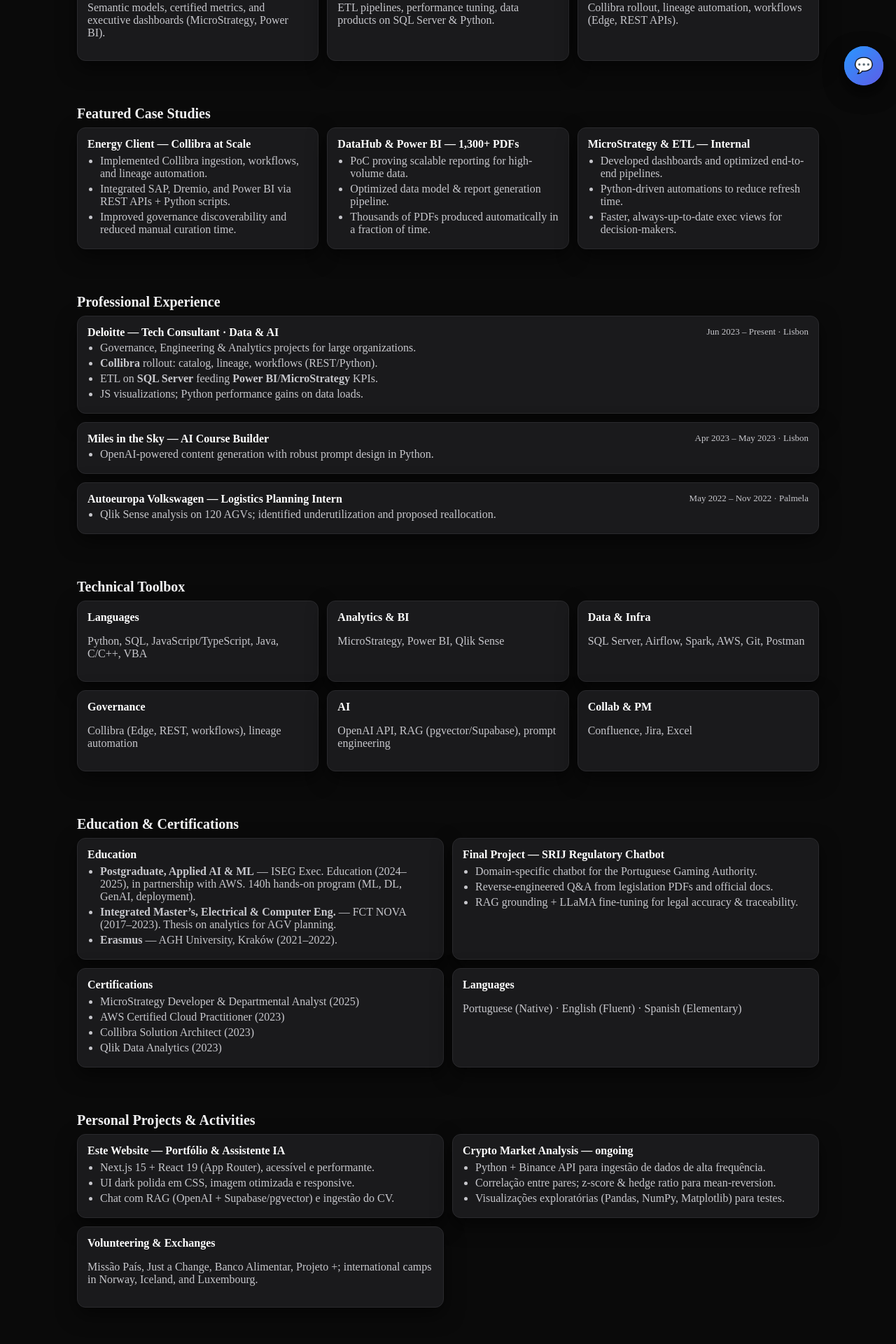
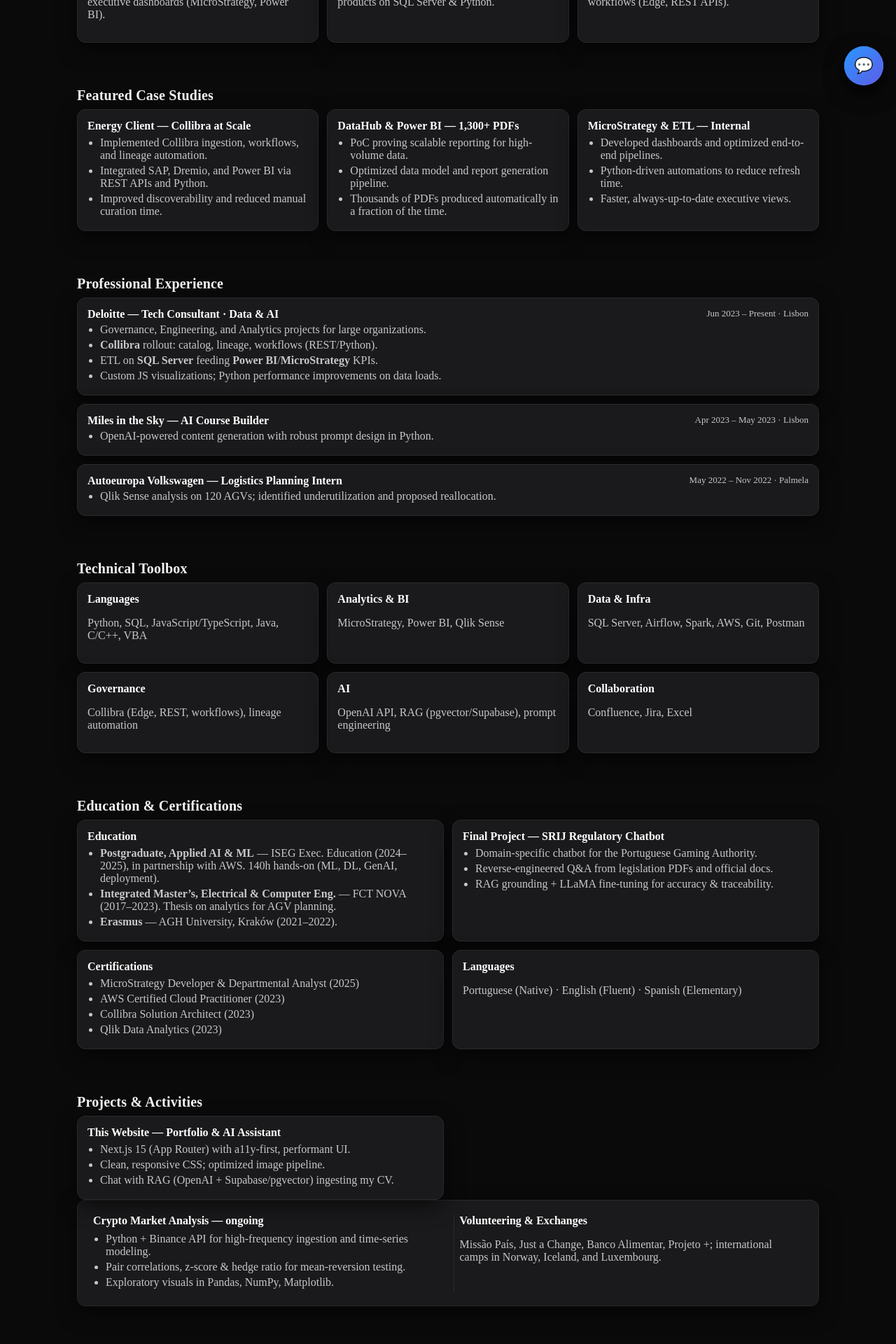
Before and after one commit to goncalogago1/curriculo, a Next.js app: page / in a window 1280 px wide. Shown: the part 660-2580 px from the top of the page at 70% size. Built offline with nearby package versions, Linux system fonts and the light colour scheme.

Commit message:
Page 37 de commit few

```diff
--- a/app/globals.css
+++ b/app/globals.css
@@ -361,3 +361,48 @@ input:focus{
   color: var(--text);
 }
 .mic-btn:focus{ outline: 2px solid color-mix(in srgb, var(--brand) 70%, white 30%); outline-offset: 2px; }
+
+/* === Horizontal card for the bottom row (Projects) === */
+.card--horizontal {
+  padding: 20px 22px;
+}
+.card--horizontal .hstack {
+  display: grid;
+  grid-template-columns: 1fr;
+  gap: 16px;
+}
+.card--horizontal .subcard h3 {
+  margin-bottom: 8px;
+}
+.card--horizontal .divider {
+  height: 1px;
+  background: rgba(255,255,255,0.08);
+  border-radius: 999px;
+}
+
+/* Wider layout on >= 900px: side-by-side inside the horizontal rectangle */
+@media (min-width: 900px) {
+  .card--horizontal .hstack {
+    grid-template-columns: 1fr minmax(0, 1px) 1fr; /* left | divider | right */
+    align-items: start;
+  }
+  .card--horizontal .divider {
+    width: 1px;
+    height: 100%;
+    background: rgba(255,255,255,0.08);
+    margin: 0 8px;
+  }
+}
+
+/* Minor polish for lists in cards */
+.card .bullets {
+  padding-left: 18px;
+}
+.card .bullets li {
+  margin: 4px 0;
+}
+
+/* Optional: slightly smaller section titles for a tighter professional look */
+.section-title {
+  letter-spacing: 0.2px;
+}
--- a/app/page.tsx
+++ b/app/page.tsx
@@ -3,14 +3,13 @@ import Image from "next/image";
 import ChatWidget from "@/components/ChatWidget";
 import ProTimeline, { TLItem } from "@/components/ProTimeline";
 
-/** EXPERIÊNCIA **/
+/** EXPERIENCE **/
 const career: TLItem[] = [
   {
     id: "deloitte",
     title: "Tech Consultant (Data & AI)",
     company: "Deloitte Portugal",
-    start: "2023-06-01",             // Jun 2023 — Presente
-    // em curso → sem end
+    start: "2023-06-01", // Jun 2023 — Present
     tags: ["Collibra", "Power BI", "MicroStrategy", "SQL Server", "Python"],
     color: "#8b5cf6",
   },
@@ -18,8 +17,8 @@ const career: TLItem[] = [
     id: "mts",
     title: "AI Course Developer",
     company: "Miles in the Sky",
-    start: "2023-04-01",             // Apr 2023 — May 2023
-    end:   "2023-05-31",
+    start: "2023-04-01", // Apr 2023 — May 2023
+    end: "2023-05-31",
     tags: ["OpenAI", "Python"],
     color: "#06b6d4",
   },
@@ -27,8 +26,8 @@ const career: TLItem[] = [
     id: "autoeuropa",
     title: "Logistics Planning Intern",
     company: "Autoeuropa Volkswagen",
-    start: "2022-05-01",             // May 2022 — Nov 2022
-    end:   "2022-11-30",
+    start: "2022-05-01", // May 2022 — Nov 2022
+    end: "2022-11-30",
     tags: ["Qlik Sense", "Analytics", "AGV"],
     color: "#22c55e",
   },
@@ -36,8 +35,8 @@ const career: TLItem[] = [
     id: "novobanco",
     title: "Engineering Intern",
     company: "Novo Banco",
-    start: "2020-02-01",             // Feb 2020 — Mar 2020
-    end:   "2020-03-31",
+    start: "2020-02-01", // Feb 2020 — Mar 2020
+    end: "2020-03-31",
     tags: ["Excel", "SQL"],
     color: "#f59e0b",
   },
@@ -45,8 +44,8 @@ const career: TLItem[] = [
     id: "iseg",
     title: "Postgraduate · Applied AI & ML",
     company: "ISEG Executive Education — Univ. Lisbon",
-    start: "2024-03-01",             // Mar 2024 — Feb 2025
-    end:   "2025-02-28",
+    start: "2024-03-01", // Mar 2024 — Feb 2025
+    end: "2025-02-28",
     tags: ["Python", "ML/DL", "GenAI"],
     color: "#60a5fa",
   },
@@ -54,8 +53,8 @@ const career: TLItem[] = [
     id: "fct",
     title: "Integrated Master’s · EEE/CE",
     company: "FCT NOVA",
-    start: "2017-10-01",             // Oct 2017 — Mar 2023
-    end:   "2023-03-31",
+    start: "2017-10-01", // Oct 2017 — Mar 2023
+    end: "2023-03-31",
     tags: ["Thesis: AGV Analytics"],
     color: "#34d399",
   },
@@ -63,8 +62,8 @@ const career: TLItem[] = [
     id: "agh",
     title: "Erasmus Exchange",
     company: "AGH University of Science and Technology",
-    start: "2021-09-01",             // Sep 2021 — Feb 2022
-    end:   "2022-02-28",
+    start: "2021-09-01", // Sep 2021 — Feb 2022
+    end: "2022-02-28",
     tags: ["Intercultural", "MSc year"],
     color: "#a78bfa",
   },
@@ -72,8 +71,8 @@ const career: TLItem[] = [
     id: "keyser",
     title: "High School Diploma",
     company: "Keyser High School (WV, USA)",
-    start: "2016-08-01",             // Aug 2016 — Jun 2017
-    end:   "2017-06-30",
+    start: "2016-08-01", // Aug 2016 — Jun 2017
+    end: "2017-06-30",
     tags: ["AFS Exchange"],
     color: "#f87171",
   },
@@ -102,7 +101,7 @@ export default function Home() {
       {/* HERO */}
       <section className="hero" aria-labelledby="title">
         <div className="container pro__grid">
-          {/* Barra superior com CTAs */}
+          {/* Top strip with CTAs */}
           <div className="profile-topbar" aria-label="Intro actions">
             <span className="loc">Lisbon, Portugal</span>
             <span className="loc">Open to projects & interviews</span>
@@ -112,7 +111,7 @@ export default function Home() {
             </div>
           </div>
 
-          {/* FOTO — circular com ring */}
+          {/* PHOTO — circular with ring */}
           <aside className="profile-pane" aria-label="Profile">
             <div className="profile-photo profile-photo--round" aria-hidden="true">
               <Image
@@ -125,7 +124,7 @@ export default function Home() {
             </div>
           </aside>
 
-          {/* CONTEÚDO */}
+          {/* CONTENT */}
           <div className="hero__content">
             <h1 id="title">I build data products that drive decisions.</h1>
 
@@ -141,7 +140,7 @@ export default function Home() {
               <a id="contact" href="mailto:goncalogago@gmail.com">Contact</a>
             </div>
 
-            {/* Stats rápidos */}
+            {/* Quick stats */}
             <div className="stats">
               <div className="stats__inner">
                 <div className="stat">
@@ -150,7 +149,7 @@ export default function Home() {
                 </div>
                 <div className="stat">
                   <span className="stat__num">AI / RAG</span>
-                  <span className="stat__label">Applied AI & RAG Assistants</span>
+                  <span className="stat__label">Applied AI & RAG assistants</span>
                 </div>
                 <div className="stat">
                   <span className="stat__num">Governance</span>
@@ -160,20 +159,19 @@ export default function Home() {
             </div>
           </div>
 
-          {/* LEDE LONGA (full width) */}
+          {/* LEDE LONG (full width) */}
           <p className="lede lede--full">
-            I’m a Data &amp; AI Consultant dedicated to turning complex data into clear, actionable insight.
+            I’m a Data &amp; AI Consultant focused on turning complex data into clear, actionable insight.
             I design and ship scalable solutions across <b>Analytics</b>, <b>Data Engineering</b>, and
-              <b> Data Governance</b> to unlock measurable business impact.
-            I combine a strong technical foundation with a pragmatic, product mindset. Hands-on with
+            <b> Data Governance</b> to unlock measurable business impact. Hands-on with
             <b> MicroStrategy</b>, <b>Power BI</b>, <b>SQL Server</b>, <b>Python</b>, and <b>Collibra</b>,
             I’ve built automated metadata pipelines, scalable reporting, and AI-powered assistants
-            that reduce manual effort and improve decision velocity across the business.
+            that reduce manual effort and increase decision velocity.
           </p>
         </div>
       </section>
 
-      {/* CAPABILITIES (Governance por último) */}
+      {/* CAPABILITIES */}
       <section id="capabilities" className="section section--tight" aria-labelledby="cap-title">
         <div className="container">
           <h2 id="cap-title" className="section-title">Capabilities</h2>
@@ -184,11 +182,11 @@ export default function Home() {
             </div>
             <div className="card">
               <h3>Data Engineering</h3>
-              <p>ETL pipelines, performance tuning, data products on SQL Server &amp; Python.</p>
+              <p>ETL pipelines, performance tuning, and data products on SQL Server &amp; Python.</p>
             </div>
             <div className="card">
               <h3>Data Governance</h3>
-              <p>Collibra rollout, lineage automation, workflows (Edge, REST APIs).</p>
+              <p>Collibra rollout, lineage automation, and workflows (Edge, REST APIs).</p>
             </div>
           </div>
         </div>
@@ -203,8 +201,8 @@ export default function Home() {
               <h3>Energy Client — Collibra at Scale</h3>
               <ul className="bullets">
                 <li>Implemented Collibra ingestion, workflows, and lineage automation.</li>
-                <li>Integrated SAP, Dremio, and Power BI via REST APIs + Python scripts.</li>
-                <li>Improved governance discoverability and reduced manual curation time.</li>
+                <li>Integrated SAP, Dremio, and Power BI via REST APIs and Python.</li>
+                <li>Improved discoverability and reduced manual curation time.</li>
               </ul>
             </article>
 
@@ -212,8 +210,8 @@ export default function Home() {
               <h3>DataHub &amp; Power BI — 1,300+ PDFs</h3>
               <ul className="bullets">
                 <li>PoC proving scalable reporting for high-volume data.</li>
-                <li>Optimized data model &amp; report generation pipeline.</li>
-                <li>Thousands of PDFs produced automatically in a fraction of time.</li>
+                <li>Optimized data model and report generation pipeline.</li>
+                <li>Thousands of PDFs produced automatically in a fraction of the time.</li>
               </ul>
             </article>
 
@@ -222,7 +220,7 @@ export default function Home() {
               <ul className="bullets">
                 <li>Developed dashboards and optimized end-to-end pipelines.</li>
                 <li>Python-driven automations to reduce refresh time.</li>
-                <li>Faster, always-up-to-date exec views for decision-makers.</li>
+                <li>Faster, always-up-to-date executive views.</li>
               </ul>
             </article>
           </div>
@@ -241,10 +239,10 @@ export default function Home() {
                 <span>Jun 2023 – Present · Lisbon</span>
               </header>
               <ul className="bullets">
-                <li>Governance, Engineering &amp; Analytics projects for large organizations.</li>
+                <li>Governance, Engineering, and Analytics projects for large organizations.</li>
                 <li><b>Collibra</b> rollout: catalog, lineage, workflows (REST/Python).</li>
                 <li>ETL on <b>SQL Server</b> feeding <b>Power BI</b>/<b>MicroStrategy</b> KPIs.</li>
-                <li>JS visualizations; Python performance gains on data loads.</li>
+                <li>Custom JS visualizations; Python performance improvements on data loads.</li>
               </ul>
             </article>
 
@@ -297,14 +295,14 @@ export default function Home() {
               <p>OpenAI API, RAG (pgvector/Supabase), prompt engineering</p>
             </div>
             <div className="card">
-              <h3>Collab &amp; PM</h3>
+              <h3>Collaboration</h3>
               <p>Confluence, Jira, Excel</p>
             </div>
           </div>
         </div>
       </section>
 
-      {/* EDUCATION + CERTS + FINAL PROJECT (SRIJ) */}
+      {/* EDUCATION + CERTS + FINAL PROJECT */}
       <section id="education" className="section" aria-labelledby="edu-title">
         <div className="container">
           <h2 id="edu-title" className="section-title">Education &amp; Certifications</h2>
@@ -312,7 +310,7 @@ export default function Home() {
             <div className="card">
               <h3>Education</h3>
               <ul className="bullets">
-                <li><b>Postgraduate, Applied AI &amp; ML</b> — ISEG Exec. Education (2024–2025), in partnership with AWS. 140h hands-on program (ML, DL, GenAI, deployment).</li>
+                <li><b>Postgraduate, Applied AI &amp; ML</b> — ISEG Exec. Education (2024–2025), in partnership with AWS. 140h hands-on (ML, DL, GenAI, deployment).</li>
                 <li><b>Integrated Master’s, Electrical &amp; Computer Eng.</b> — FCT NOVA (2017–2023). Thesis on analytics for AGV planning.</li>
                 <li><b>Erasmus</b> — AGH University, Kraków (2021–2022).</li>
               </ul>
@@ -322,7 +320,7 @@ export default function Home() {
               <ul className="bullets">
                 <li>Domain-specific chatbot for the Portuguese Gaming Authority.</li>
                 <li>Reverse-engineered Q&amp;A from legislation PDFs and official docs.</li>
-                <li>RAG grounding + LLaMA fine-tuning for legal accuracy &amp; traceability.</li>
+                <li>RAG grounding + LLaMA fine-tuning for accuracy &amp; traceability.</li>
               </ul>
             </div>
           </div>
@@ -345,38 +343,47 @@ export default function Home() {
         </div>
       </section>
 
-      {/* PROJECTS (inclui construção do site) */}
+      {/* PROJECTS */}
       <section id="projects" className="section" aria-labelledby="proj-title">
         <div className="container">
-          <h2 id="proj-title" className="section-title">Personal Projects &amp; Activities</h2>
+          <h2 id="proj-title" className="section-title">Projects &amp; Activities</h2>
+
+          {/* Primary project card */}
           <div className="grid two">
             <article className="card">
-              <h3>Este Website — Portfólio &amp; Assistente IA</h3>
+              <h3>This Website — Portfolio &amp; AI Assistant</h3>
               <ul className="bullets">
-                <li>Next.js 15 + React 19 (App Router), acessível e performante.</li>
-                <li>UI dark polida em CSS, imagem otimizada e responsive.</li>
-                <li>Chat com RAG (OpenAI + Supabase/pgvector) e ingestão do CV.</li>
+                <li>Next.js 15 (App Router) with a11y-first, performant UI.</li>
+                <li>Clean, responsive CSS; optimized image pipeline.</li>
+                <li>Chat with RAG (OpenAI + Supabase/pgvector) ingesting my CV.</li>
               </ul>
             </article>
+          </div>
 
-            <article className="card">
+          {/* Horizontal rectangle with the two items below */}
+          <article className="card card--horizontal" aria-label="Other activities">
+            <div className="hstack">
+              <div className="subcard">
                 <h3>Crypto Market Analysis — ongoing</h3>
                 <ul className="bullets">
-                <li>Python + Binance API para ingestão de dados de alta frequência.</li>
-                <li>Correlação entre pares; z-score &amp; hedge ratio para mean-reversion.</li>
-                <li>Visualizações exploratórias (Pandas, NumPy, Matplotlib) para testes.</li>
+                  <li>Python + Binance API for high-frequency ingestion and time-series modeling.</li>
+                  <li>Pair correlations, z-score &amp; hedge ratio for mean-reversion testing.</li>
+                  <li>Exploratory visuals in Pandas, NumPy, Matplotlib.</li>
                 </ul>
+              </div>
+              <div className="divider" aria-hidden="true" />
+              <div className="subcard">
+                <h3>Volunteering &amp; Exchanges</h3>
+                <p className="muted">
+                  Missão País, Just a Change, Banco Alimentar, Projeto +; international camps in Norway, Iceland, and Luxembourg.
+                </p>
+              </div>
+            </div>
           </article>
-
-            <article className="card">
-              <h3>Volunteering &amp; Exchanges</h3>
-              <p>Missão País, Just a Change, Banco Alimentar, Projeto +; international camps in Norway, Iceland, and Luxembourg.</p>
-            </article>
-          </div>
         </div>
       </section>
 
-      {/* TIMELINE — Experience */}
+      {/* TIMELINE */}
       <section id="timeline" className="section" aria-labelledby="timeline-title">
         <div className="container">
           <h2 id="timeline-title" className="section-title">Timeline</h2>
```
Lines whose indentation alone changed are shown as unchanged.
